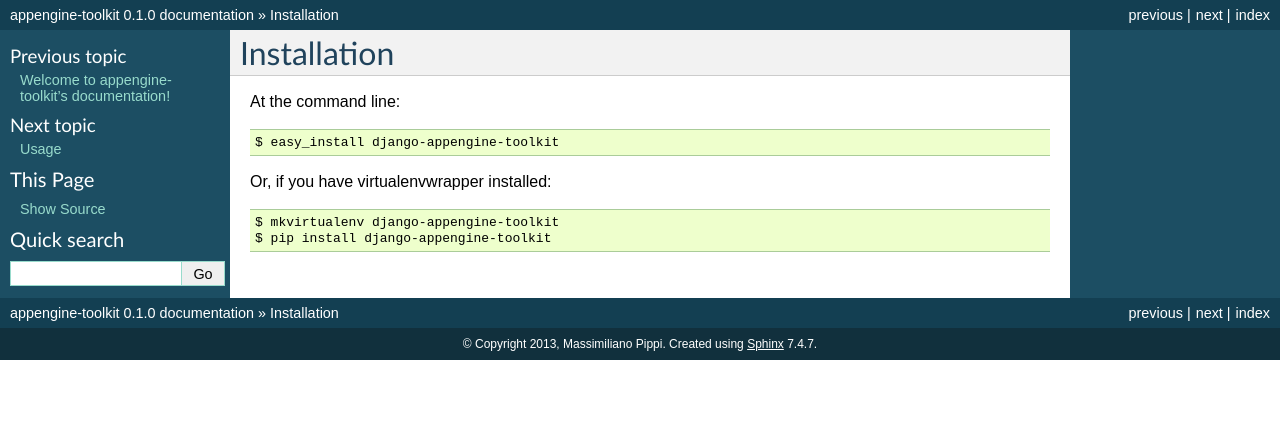
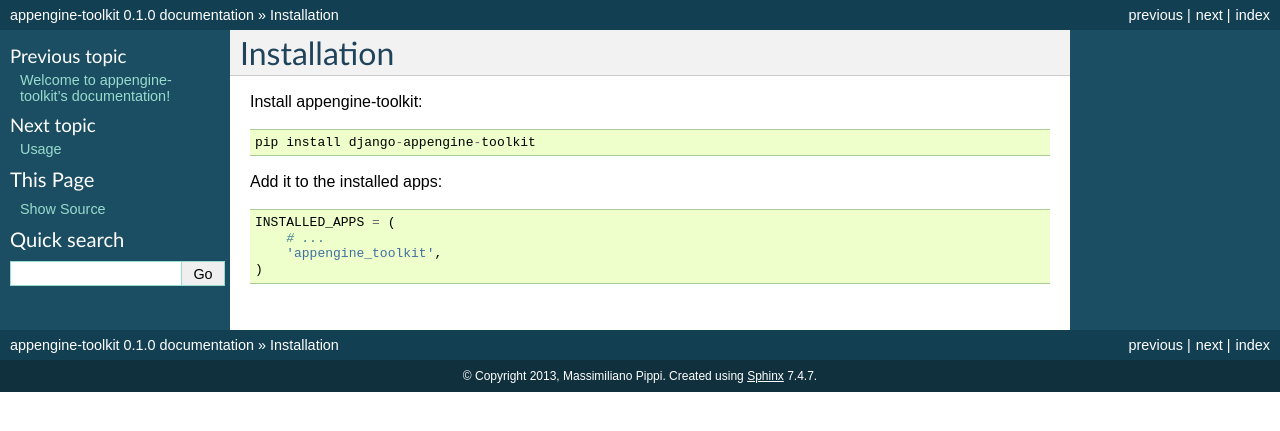
Before and after one commit to masci/django-appengine-toolkit, a Sphinx documentation site: the page built from docs/installation.rst, in a window 1280 px wide. Shown: the top 431 px of the page. Built offline with Sphinx 7.4.7, drawn with Linux system fonts in a browser that asks for light colours.

Commit message:
fixed installation instructions

```diff
--- a/docs/installation.rst
+++ b/docs/installation.rst
@@ -2,11 +2,13 @@
 Installation
 ============
 
-At the command line::
+Install appengine-toolkit::
 
-    $ easy_install django-appengine-toolkit
+    pip install django-appengine-toolkit
 
-Or, if you have virtualenvwrapper installed::
+Add it to the installed apps::
 
-    $ mkvirtualenv django-appengine-toolkit
-    $ pip install django-appengine-toolkit
+    INSTALLED_APPS = (
+        # ...
+        'appengine_toolkit',
+    )
```
